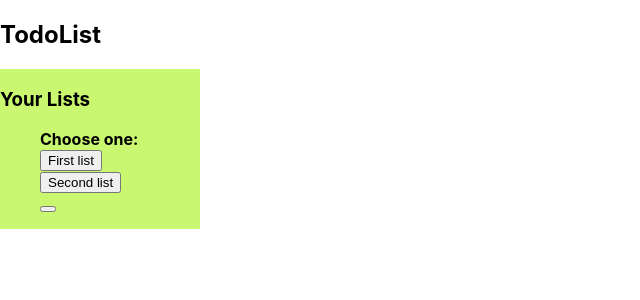
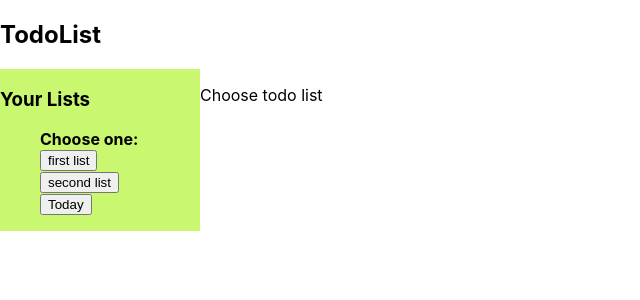
Before and after one commit to andrewvoinarovskyi/todo-list-with-react, a React (Create React App) app: page / in a window 1280 px wide. Shown: the top 300 px of the page, without its empty margins (0-640 px from the left). Built offline with nearby package versions, Linux system fonts and the light colour scheme.

Commit message:
useReducer for some lists. can add and delete tasks

```diff
--- a/src/App.js
+++ b/src/App.js
@@ -1,5 +1,5 @@
  import './App.css';
- import { useState } from "react";
+ import {useEffect, useReducer, useState} from "react";
  import {
 	 BrowserRouter as Router,
 	 Switch,
@@ -8,57 +8,48 @@
 	 useParams
  } from "react-router-dom";
 
+ import reducer from './components/reducer/Reducer'
+
  import NewItemForm from "./components/NewItemForm";
  import TodoItems from "./components/TodoItems/TodoItems";
  import Dashboard from "./components/Dashboard/Dashboard";
 
- const useTodoItems = (items) => {
-     const [todoItems, setTodoItems] = useState(items);
-     return {
-         todoItems,
-         addTodoItem: (id, item) => {
-     	    setTodoItems([...todoItems, {id, ...item}])
-         },
-         deleteTodoItem: (item) => {
-	         console.log(item);
-	         return todoItems.filter(todoItem => todoItem !== item)
-         },
-     }
- }
+function App() {
 
-function App() {
-    const firstList = useTodoItems([
-        {id: 1, title: 'bla bla', description: 'some new description', date: new Date(2021,10,22) },
-        {id: 2, title: 'second title', description: 'without description', date: new Date(2021,10,21) },
-        {id: 3, title: 'Use React', description: '', date: new Date(2021,10,20) },
-    ])
-	  const secondList = useTodoItems([
-        {id: 1, title: 'bla bla', description: 'some new description', date: new Date(2021,10,22) },
-        {id: 2, title: 'second title', description: 'without description', date: new Date(2021,10,21) },
-    ])
+    const [todoList, dispatch] = useReducer(reducer, {
+        lists: [
+            { id: 1, title: "first list" },
+            { id: 2, title: "second list" }
+        ],
+        tasks: [
+            {listId: 1, id: 1, title: 'bla bla', description: 'some new description', date: new Date(2021, 10, 22)},
+            {listId: 1, id: 2, title: 'second title', description: 'without description', date: new Date(2021, 10, 21)},
+            {listId: 1, id: 3, title: 'Use React', description: '', date: new Date(2021, 10, 20)},
+            {listId: 2, id: 1, title: 'bla bla', description: 'some new description', date: new Date(2021, 10, 22)},
+            {listId: 2, id: 2, title: 'second title', description: 'without description', date: new Date(2021, 10, 21)},
+        ],
+    });
 
-    const [todoLists, setTodoLists] = useState([
-        { id: 1, title: "First list", todoItems: firstList },
-        { id: 2, title: "Second list", todoItems: secondList }
-    ])
+    const [selectedList, setSelectedList] = useState(0);
 
-		const [selectedListId, setSelectedListId] = useState();
-
-    const getListById = (id) => {
-    	return setSelectedListId(id);
+    const getListId = (id) => {
+        console.log(selectedList);
+    	return setSelectedList(id);
     }
 
-		return (
+    return (
         <section>
             <header>
 	            <h1>TodoList</h1>
             </header>
             <div id="root">
-                <Dashboard todoLists={todoLists} getListById={getListById} />
-	              {selectedListId && <>
-		                <TodoItems selectedList={todoLists.filter((list) => list.id === selectedListId)[0]} />
-	                  <NewItemForm onSubmit={todoLists.filter((list) => list.id === selectedListId)[0].todoItems.addTodoItem} />
-	                </>
+                <Dashboard todoList={todoList} getListId={getListId} />
+	              {selectedList !== 0
+                      ? <>
+                            <TodoItems todoList={ todoList.tasks } selectedList={selectedList} dispatch={dispatch} />
+                            <NewItemForm onSubmit={dispatch} listId={selectedList}/>
+	                    </>
+                      : <p>Choose todo list</p>
 	              }
             </div>
         </section>
--- a/src/components/Dashboard/Dashboard.js
+++ b/src/components/Dashboard/Dashboard.js
@@ -1,10 +1,8 @@
 import React from 'react';
 import SelectListButton from "./SelectListButton/SelectListButton";
-import {Link} from "react-router-dom";
+import { Link } from "react-router-dom";
 
-const Dashboard = (props) => {
-    const todoLists = props.todoLists;
-    const getListById = props.getListById;
+const Dashboard = ({todoList, getListId}) => {
 
     return (
         <aside>
@@ -12,13 +10,13 @@ const Dashboard = (props) => {
             <ul>
                 <li><h4>Choose one:</h4></li>
                 {
-                    todoLists && todoLists.length
-                        ? todoLists.map((list, i) => <SelectListButton key={i} list={list} getListById={getListById} />)
+                    todoList.lists && todoList.lists.length
+                        ? todoList.lists.map((list, i) => <SelectListButton key={i} list={list} getListId={getListId} />)
                         : "You have not lists"
                 }
                 <li>
 	                <Link to="/today">
-		                <button></button>
+		                <button>Today</button>
 	                </Link>
                 </li>
             </ul>
--- a/src/components/Dashboard/SelectListButton/SelectListButton.js
+++ b/src/components/Dashboard/SelectListButton/SelectListButton.js
@@ -2,15 +2,11 @@ import React from 'react';
 import { Link } from 'react-router-dom'
 
 
-const SelectListButton = (props) => {
-		const list = props.list;
-		const getListById = props.getListById;
+const SelectListButton = ({list, getListId}) => {
 
     return (
         <li>
-	        <Link to="/today">
-            <button onClick={() => getListById(list.id)} >{list.title}</button>
-	        </Link>
+            <button onClick={() => getListId(list.id)} >{list.title}</button>
         </li>
     );
 };
--- a/src/components/NewItemForm.js
+++ b/src/components/NewItemForm.js
@@ -1,6 +1,6 @@
 import React, { useState } from "react";
 
-function NewItemForm (props) {
+function NewItemForm ({ listId, onSubmit }) {
     const [id, setId] = useState(4);
 
     const [todoItem, setItem] = useState({
@@ -11,7 +11,8 @@ function NewItemForm (props) {
 
     const onSubmitHandler = (event) => {
         event.preventDefault();
-        props.onSubmit(id, todoItem);
+        console.log(listId)
+        onSubmit({type: 'addTodoItem', listId, id, item: todoItem});
         event.currentTarget.reset();
         setId(id + 1);
     }
--- a/src/components/TodoItems/TodoItem/TodoItem.js
+++ b/src/components/TodoItems/TodoItem/TodoItem.js
@@ -1,6 +1,6 @@
 import React from "react";
 
-const TodoItem = ({item, deleteTodoItem}) => {
+const TodoItem = ({item, dispatch}) => {
     const { title, description, date } = item;
     return (
         <div className="item">
@@ -8,7 +8,7 @@ const TodoItem = ({item, deleteTodoItem}) => {
             <p className="title">{title.toUpperCase()}</p>
             <p className="description">{description}</p>
             <p className="date">{date ? date.toDateString() : ''}</p>
-            <button className="delete" onClick={(event) => deleteTodoItem(item)}>{'\u{1F5D1}'}</button>
+            <button className="delete" onClick={() => dispatch({type: 'deleteTodoItem', item})}>{'\u{1F5D1}'}</button>
         </div>
     )
 }
--- a/src/components/TodoItems/TodoItems.js
+++ b/src/components/TodoItems/TodoItems.js
@@ -2,14 +2,12 @@ import React from "react";
 
 import TodoItem from "./TodoItem/TodoItem";
 
-const TodoItems = ({selectedList}) => {
-    const todoItems = selectedList.todoItems.todoItems;
-    const deleteTodoItem = selectedList.todoItems.deleteTodoItem;
+const TodoItems = ({ todoList, selectedList, dispatch }) => {
 
     return (
         <div id="list">
-            { todoItems ? todoItems.map((item, i) => <TodoItem item={item} key={i} deleteTodoItem={deleteTodoItem} />)
-                                : <p>There are no one task here or Choose list</p>
+            { todoList && todoList.length ? todoList.filter(item => item.listId === selectedList).map((item, i) => <TodoItem item={item} key={i} dispatch={dispatch} />)
+                                : <p>There are no one task here</p>
             }
         </div>
     )
--- /dev/null
+++ b/src/components/reducer/Reducer.js
@@ -0,0 +1,26 @@
+import React, { useReducer } from 'react'
+
+const reducer = (state, action) => {
+    const { listId, id, item } = action;
+    switch (action.type) {
+        case 'addTodoItem': {
+            item.id = id;
+            item.listId = listId;
+
+            console.log(item)
+            return {
+                lists: state.lists,
+                tasks: [...state.tasks, item]
+            }
+        }
+        case 'deleteTodoItem': {
+            return {
+                lists: state.lists,
+                tasks: state.tasks.filter(todoItem => todoItem !== item),
+            }
+        }
+
+    }
+}
+
+export default reducer;
```
Also changed, not shown: 1 other file (tests, documents, lock files or other folders).
